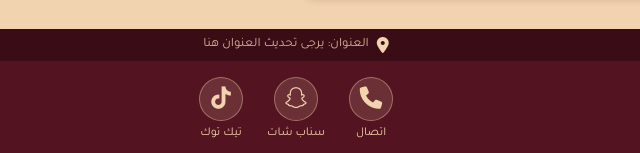
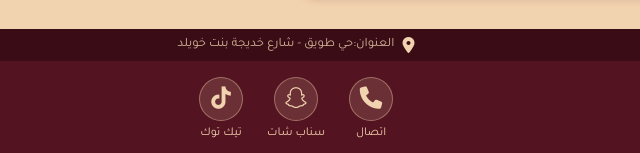
Before and after one commit to alaaelfauomiy/karmasha, a plain HTML site: page index.html in a window 1280 px wide. Shown: the part 2604-2757 px from the top of the page, 344-984 px from the left. Drawn offline with Linux system fonts and the light colour scheme.

Commit message:
Update index.html

```diff
--- a/index.html
+++ b/index.html
@@ -330,7 +330,9 @@ body{
 
 <div class="address-bar">
   <i class="fa-solid fa-location-dot"></i>
-  العنوان: يرجى تحديث العنوان هنا
+  العنوان:حي طويق - شارع خديجة بنت خويلد
+
+
 </div>
 
 <div class="footer">
```
